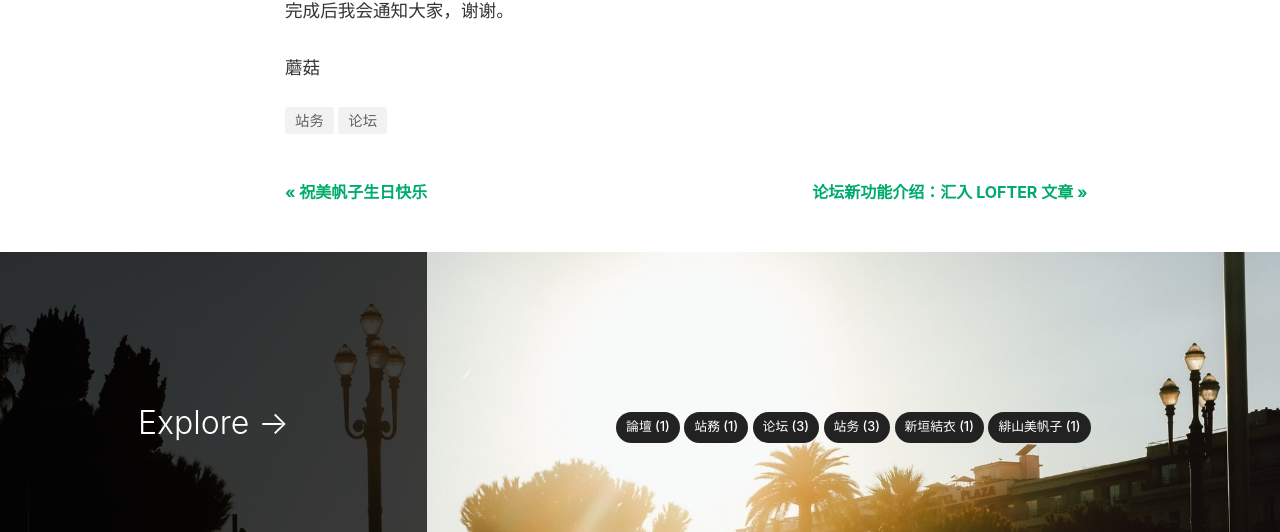
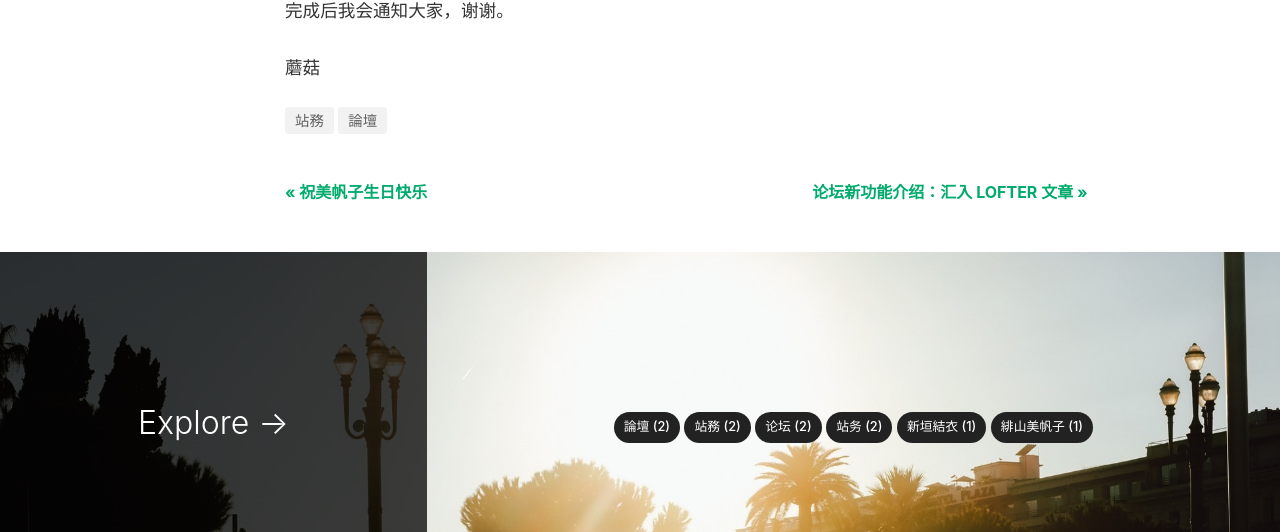
Before and after one commit to mogu-shirahi/mogu-shirahi.github.io, a Jekyll site: the page built from _posts/2019-07-31-系统维护已完成.md, in a window 1280 px wide and 1372 px high. Shown: the part 661-1193 px from the top of the window. Built offline with Jekyll 4.4.1, drawn with Linux system fonts in a browser that asks for light colours; nearby versions of some CDN libraries; comment, search, counter and statistics services are not loaded.

Commit message:
Update 2019-07-31-系统维护已完成.md

```diff
--- a/_posts/2019-07-31-系统维护已完成.md
+++ b/_posts/2019-07-31-系统维护已完成.md
@@ -4,7 +4,7 @@ author: mogu
 featured: false
 hidden: false
 title:  "系统维护已完成"
-categories: [ 论坛, 站务 ]
+categories: [ 論壇, 站務 ]
 
 ---
 为解决上传图片的问题，红白论坛将于今天18:00-18:30更换编辑器。
```
